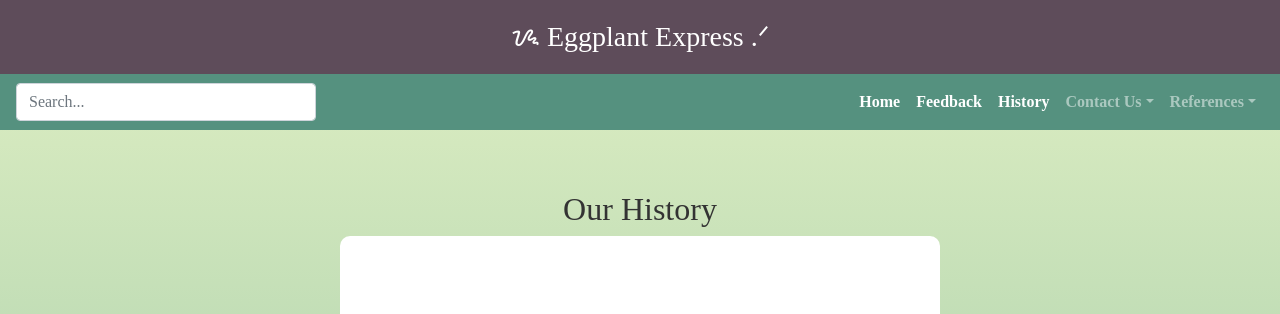
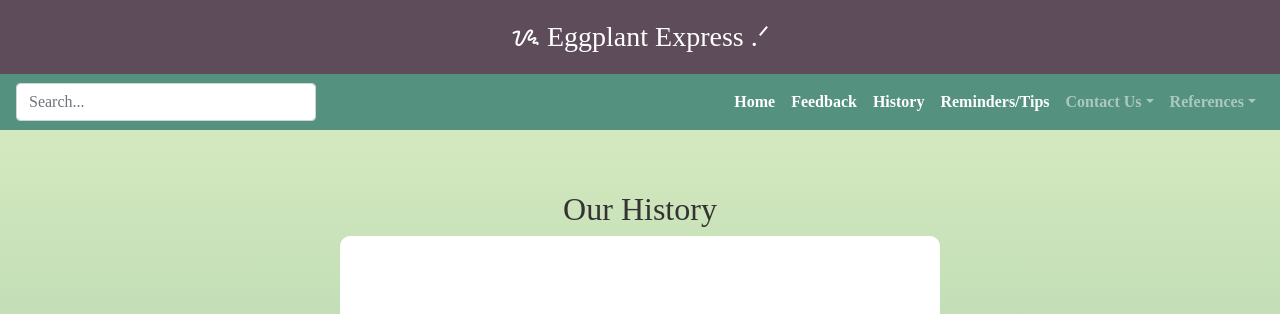
Before and after one commit to SvenGabrielle109/Fairview_ICT9Topaz_Q3Project_Damondamon_Gabrielle, a plain HTML site: page history.html in a window 1280 px wide. Shown: the top 314 px of the page. Drawn offline with nearby package versions, Linux system fonts and the light colour scheme; a web font is replaced by a local one.

Commit message:
history.html

```diff
--- a/history.html
+++ b/history.html
@@ -3,7 +3,7 @@
 <head>
   <meta charset="UTF-8">
   <meta name="viewport" content="width=device-width, initial-scale=1.0">
-  <title>History - Eggplant Express</title>
+  <title>Eggplant Express: History</title>
   <link href="https://stackpath.bootstrapcdn.com/bootstrap/4.5.2/css/bootstrap.min.css" rel="stylesheet">
   <style>
     @import url('https://fonts.googleapis.com/css2?family=Kosugi&display=swap');
@@ -90,6 +90,7 @@
         <li class="nav-item active"><a class="nav-link" href="index.html">Home</a></li>
         <li class="nav-item active"><a class="nav-link" href="comment.html">Feedback</a></li>
         <li class="nav-item active"><a class="nav-link" href="history.html">History</a></li>
+        <li class="nav-item active"><a class="nav-link" href="reminders.html">Reminders/Tips</a></li>
         <li class="nav-item dropdown">
           <a class="nav-link dropdown-toggle" href="#" id="contactDropdown" role="button" data-toggle="dropdown">Contact Us</a>
           <div class="dropdown-menu">
```
